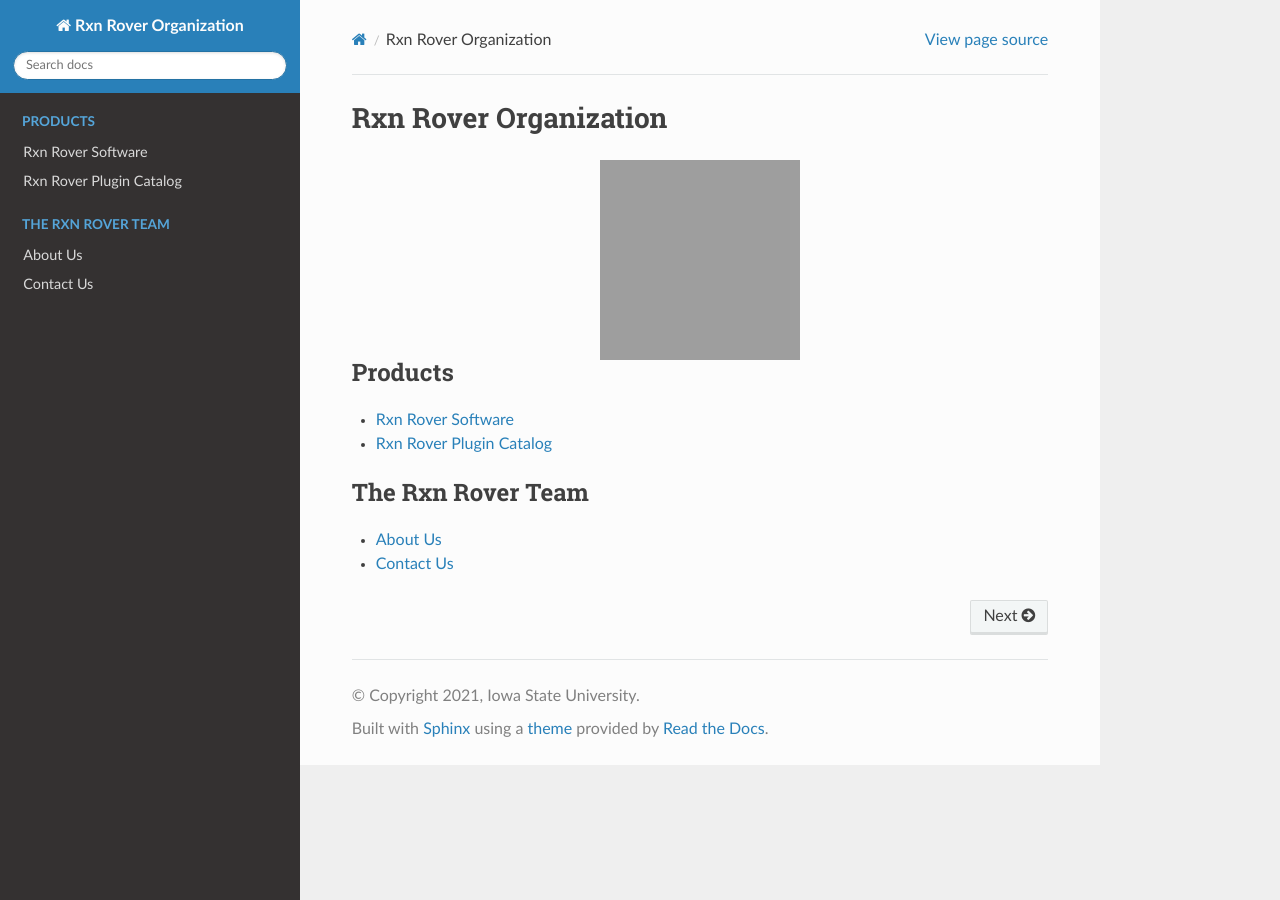
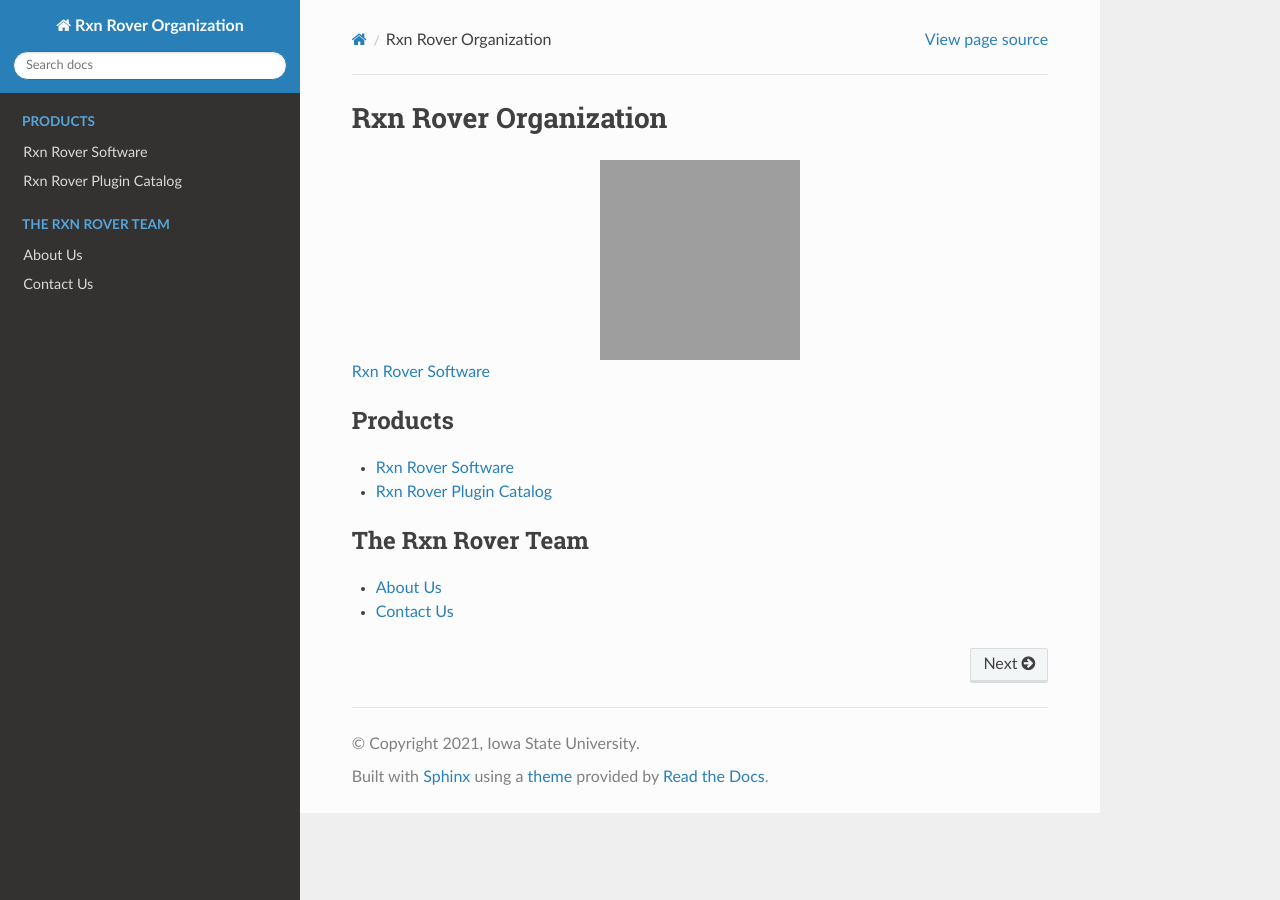
Before and after one commit to RxnRover/RxnRover.github.io, a Sphinx documentation site: the page built from source/index.rst, in a window 1280 px wide. Built offline with Sphinx 7.4.7 and the Read the Docs theme 2.0.0, drawn with Linux system fonts in a browser that asks for light colours; grey boxes are pictures that could not be loaded.

Commit message:
Fixed links to projects

```diff
--- a/source/index.rst
+++ b/source/index.rst
@@ -6,12 +6,14 @@
    :height: 200px
    :width: 200px
 
+|rxn_rover|
+
 .. toctree::
    :maxdepth: 2
    :caption: Products
 
-   Rxn Rover Software <https://ReactionRover.github.io/ReactionRover>
-   Rxn Rover Plugin Catalog <https://ReactionRover.github.io/PluginCatalog>
+   Rxn Rover Software <https://RxnRover.github.io/RxnRover>
+   Rxn Rover Plugin Catalog <https://RxnRover.github.io/PluginCatalog>
 
 .. toctree::
    :maxdepth: 1
@@ -19,3 +21,8 @@
 
    About Us <about>
    Contact Us <contact>
+
+.. |rxn_rover| raw:: html
+
+   <a href="https://ReactionRover.github.io/ReactionRover" target="_blank">
+   Rxn Rover Software</a>
```
